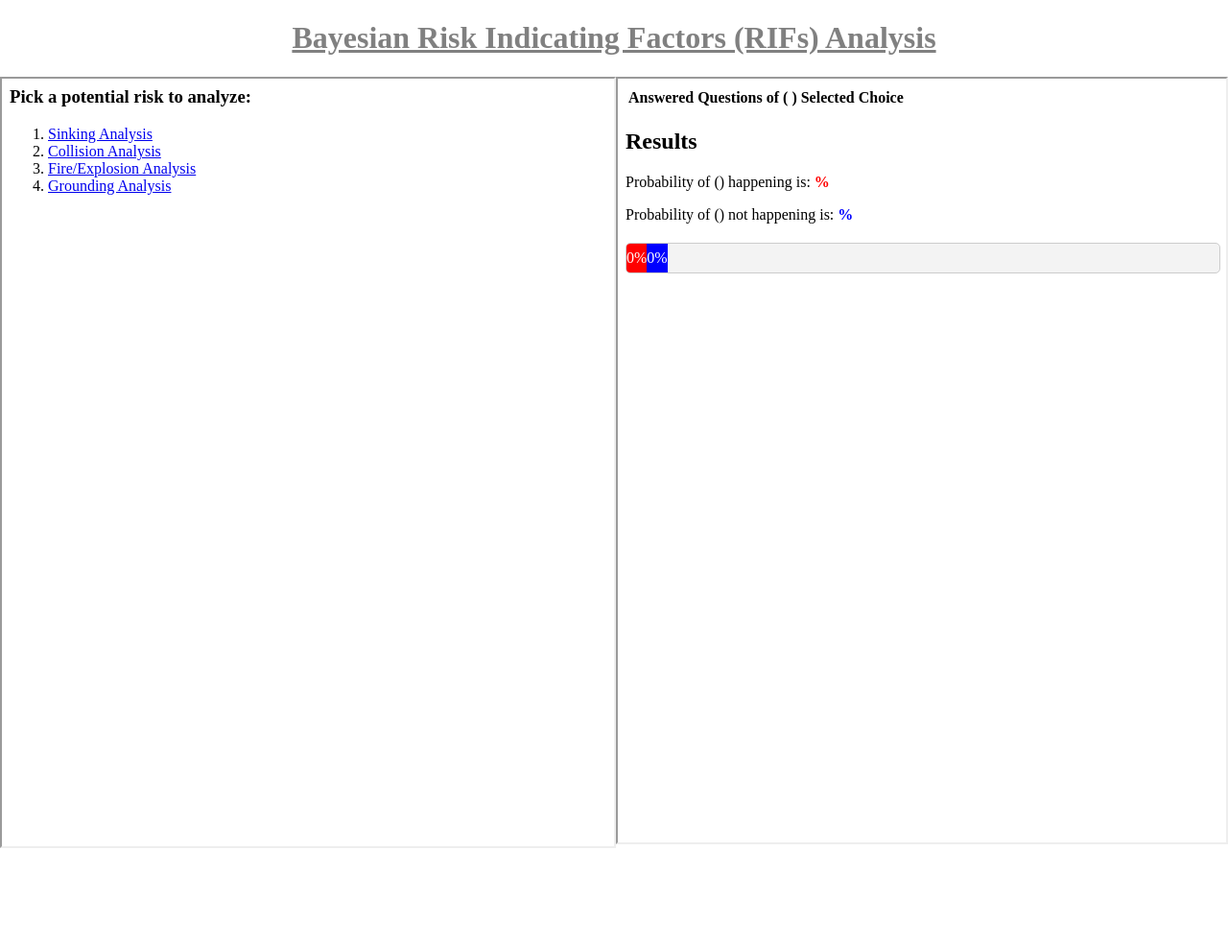
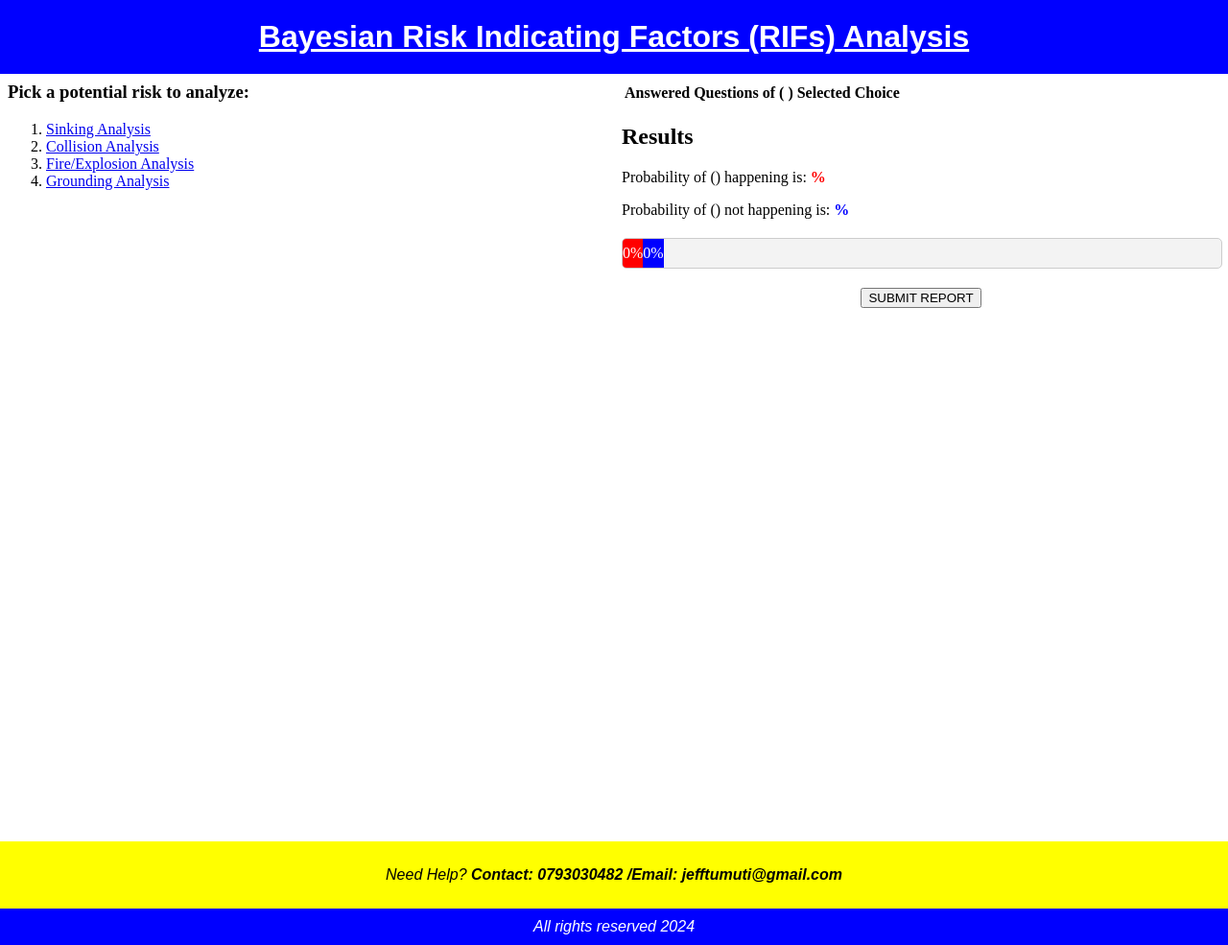
Before and after one commit to jeff-wamugi/RIF, a Django app: page / in a window 1280 px wide. Shown: the whole page at 96% size. Before the commit the page ends 884 px from the top, so only its background shows below. Run offline with Django 5.2, Linux system fonts and the light colour scheme.

Commit message:
git add . git commit -m "update files" git push

```diff
--- a/RIF/settings.py
+++ b/RIF/settings.py
@@ -127,6 +127,8 @@ USE_TZ = True
 # https://docs.djangoproject.com/en/5.0/howto/static-files/
 
 STATIC_URL = 'static/'
+MEDIA_URL = 'images/'
+STATICFILES_DIRS = (os.path.join(BASE_DIR, 'form/static'),)
 
 # Default primary key field type
 # https://docs.djangoproject.com/en/5.0/ref/settings/#default-auto-field
--- a/RIF/urls.py
+++ b/RIF/urls.py
@@ -21,6 +21,7 @@ from django.urls import path, include
 import debug_toolbar
 
 
+
 urlpatterns = [
     path('admin/', admin.site.urls),
     path('', include('form.urls')),
--- a/form/templates/CheckedList.html
+++ b/form/templates/CheckedList.html
@@ -29,6 +29,8 @@
     </style>
 </head>
 <body>
+<form method="POST" action="">
+    {% csrf_token %}
     <table>
         <thead>
             <tr>
@@ -75,6 +77,9 @@
 
         updateProgressBar();
     </script>
-
+    <div style="text-align: center;">
+     <input type="submit" value="SUBMIT REPORT">
+    </div>
+</form>
 </body>
 </html>
--- a/form/templates/FramesetForm.html
+++ b/form/templates/FramesetForm.html
@@ -8,35 +8,64 @@
         body, html {
             height: 100%;
             margin: 0;
+            font-family: Arial, sans-serif;
+            display: flex;
+            flex-direction: column;
+        }
+        .header, .footer {
+            flex: 0 0 auto;
+            text-align: center;
+            color: gray;
+            background-color: blue;
+        }
+        .header h1 {
+            margin: 0;
+            padding: 20px 0;
+            color: white;
+        }
+        .footer p {
+            margin: 0;
+            padding: 10px 0;
+            color: white;
+        }
+        .contact-info {
+            background-color: yellow;
+            text-align: center;
+            padding: 10px 0;
         }
         .container {
             display: flex;
+            flex: 1 0 auto;
             height: 100%;
         }
-        .left-pane {
-            flex: 1;
+        .left-pane, .right-pane {
+            flex: 0 0 50%;
             height: 100%;
         }
-        .right-pane {
-            flex: 1;
-            display: flex;
-            flex-direction: column;
+        .left-pane iframe, .right-pane iframe {
+            width: 100%;
             height: 100%;
-        }
-        .right-pane iframe {
-            flex: 1;
+            border: none;
         }
     </style>
 </head>
 <body>
-    <div style="text-align: center;color: gray;">
+    <div class="header">
         <h1><u>Bayesian Risk Indicating Factors (RIFs) Analysis</u></h1>
     </div>
     <div class="container">
-        <iframe class="left-pane" src="{% url 'questionnaire' %}" name="questionnaire_iframe" id="questionnaire_iframe"></iframe>
+        <div class="left-pane">
+            <iframe src="{% url 'questionnaire' %}" name="questionnaire_iframe" id="questionnaire_iframe"></iframe>
+        </div>
         <div class="right-pane">
             <iframe src="{% url 'current_answers' %}" name="answers_iframe" id="answers_iframe"></iframe>
         </div>
     </div>
+    <div class="contact-info">
+        <p><i>Need Help? <b>Contact: 0793030482 /Email: jefftumuti@gmail.com</b></i></p>
+    </div>
+    <div class="footer">
+        <p><i>All rights reserved 2024</i></p>
+    </div>
 </body>
 </html>
```
Also changed, not shown: form/templates/Sink_form.html (+22 -3 lines), form/templates/collision_form.html (+22 -3 lines), form/templates/explosion_form.html (+22 -3 lines), form/templates/grounding_form.html (+22 -3 lines), media/images/72_-_Sinking_Ship-1024.webp (deleted), media/images/sink.png (deleted).
